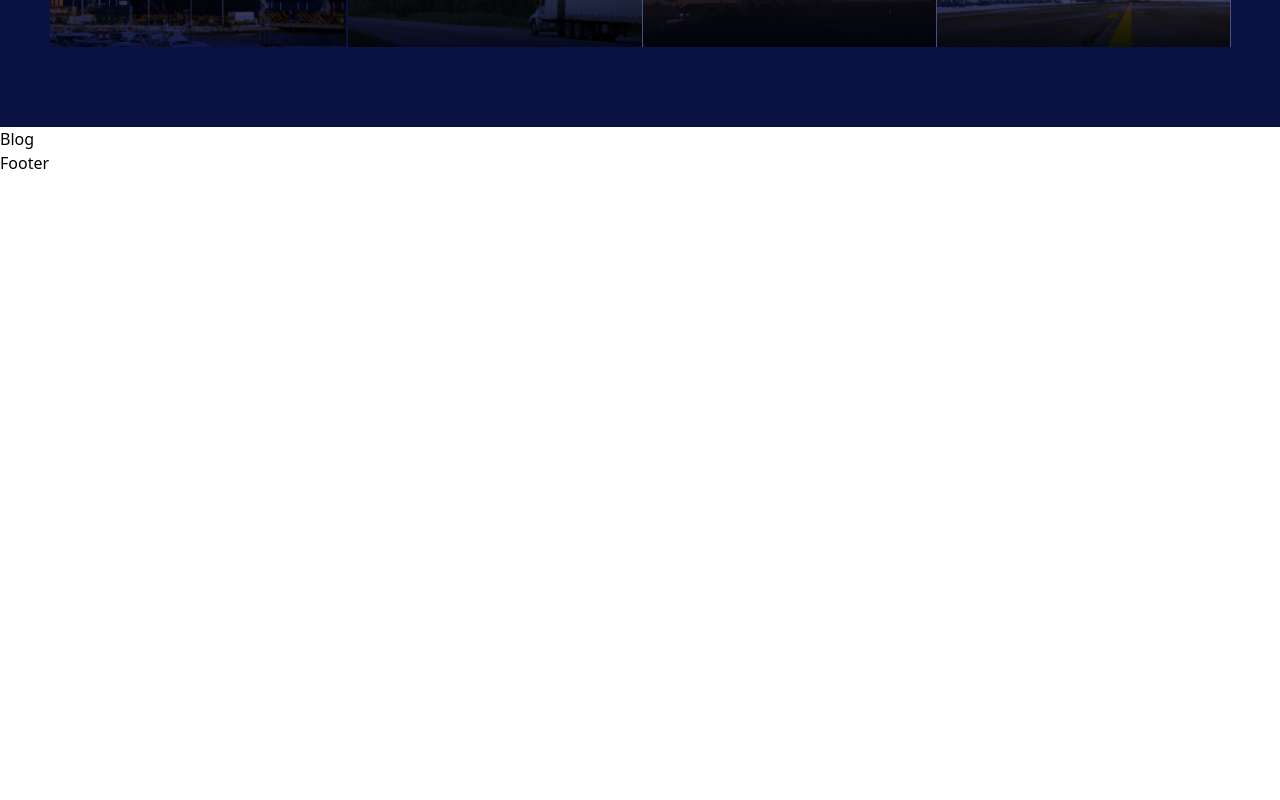
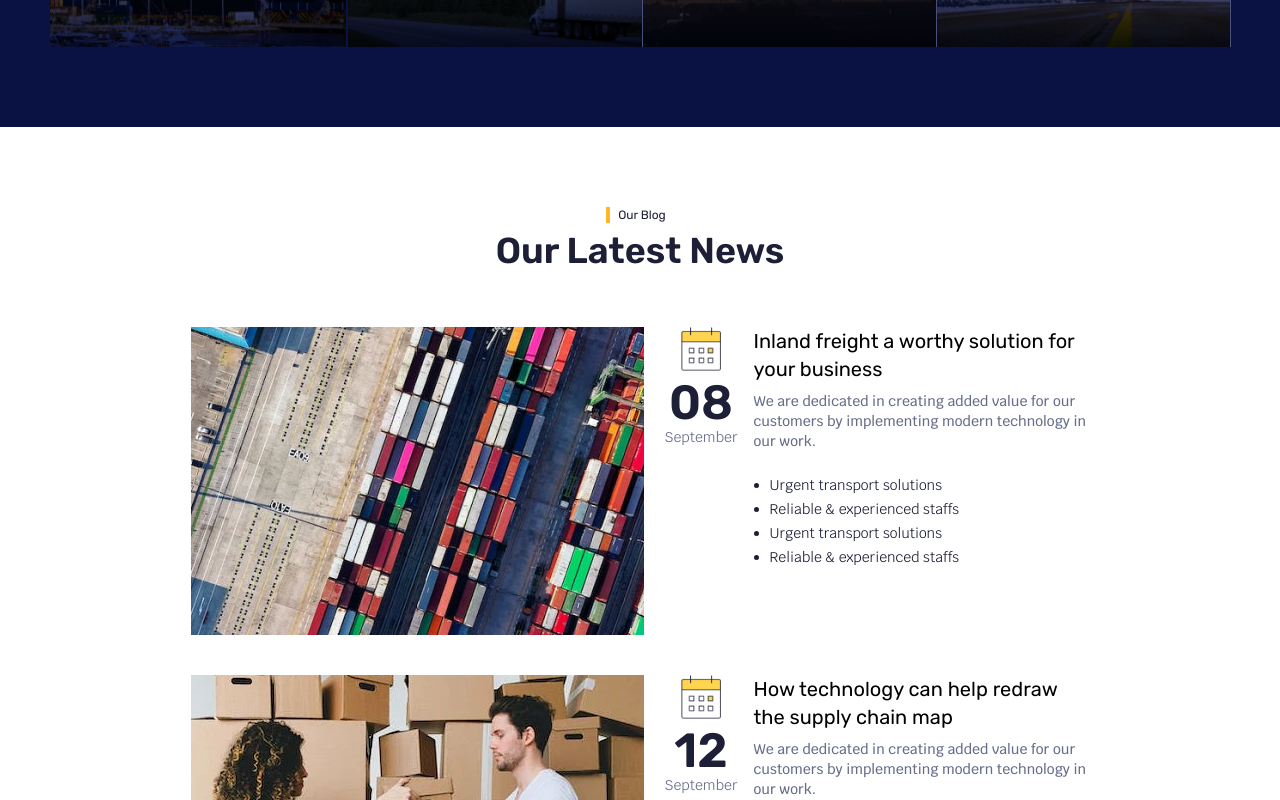
Before and after one commit to PrtHub/TransitFlow, a React (Vite) app: page / in a window 1280 px wide. Shown: the part 5900-6700 px from the top of the page. Before the commit the page ends 6075 px from the top, so only its background shows below. Built offline with nearby package versions, Linux system fonts and the light colour scheme; the HTML template or start-up script is replaced by a standard one.

Commit message:
Blog and BlogCard connect through props

```diff
--- a/src/assets/images/index.js
+++ b/src/assets/images/index.js
@@ -20,6 +20,7 @@ import client4 from './Client4.png'
 import broker from './broker.png'
 import business from './business.png'
 import Tech from './Tech.png'
+import calender from './calender.png'
 
 export {
     Banner,
@@ -42,5 +43,7 @@ export {
     client3,
     client4,
     broker,
-    Tech
+    Tech,
+    business,
+    calender
 }
--- /dev/null
+++ b/src/components/BlogCard.jsx
@@ -0,0 +1,42 @@
+/* eslint-disable react/prop-types */
+import { useState } from "react"
+import { calender } from "../assets/images"
+
+
+const BlogCard = ({ img, title, date}) => {
+    const[show, setShow] = useState(false)
+
+  return (
+    <>
+    <div className="flex flex-col md:flex-row items-center lg:items-start justify-center lg:justify-start gap-5 ">
+       <div className="w-full h-full sm:w-[453px] sm:h-[308px] relative">
+         <img src={img} alt="" className="w-full h-full object-contain z-0" onMouseOver={() => setShow(!show)} />
+         { show &&
+          <div className="w-[323px] h-[203px] m-auto bg-[#1C1F35] bg-opacity-90 z-10 absolute top-0 left-0 right-0 bottom-0 flex items-center justify-center text-white font-Krub cursor-pointer">Read More</div>
+         }
+       </div>
+       <div className="flex justify-start items-start gap-4">
+           <div className="flex flex-col justify-center items-center gap-2">
+               <img src={calender} alt="calender" className="w-8 h-9 md:w-9 md:h-10 lg:w-10 lg:h-11" />
+               <div className="flex flex-col items-center justify-center gap-0">
+                <p className="text-[#1C1F35] text-3xl md:text-4xl lg:text-5xl font-Rubik font-semibold">{date}</p>
+                <p className="text-[#666C89] text-sm font-Krub">September</p>
+               </div>
+           </div>
+           <div className="max-w-[335px] h-full flex flex-col justify-start items-start gap-2">
+               <h2 className="font-Rubik text-xl font-normal hover:text-[#FFBE34] cursor-pointer focus:text-[#FFBE34] transition-all duration-200">{title}</h2>
+               <p className="font-Krub font-medium text-[#666C89] text-sm">We are dedicated in creating added value for our customers by implementing modern technology in our work. </p>
+               <ul className="flex flex-col items-start gap-1 p-4 list-disc font-Krub text-[#1C1F35] text-sm">
+                <li>Urgent transport solutions</li>
+                <li>Reliable & experienced staffs</li>
+                <li>Urgent transport solutions</li>
+                <li>Reliable & experienced staffs</li>
+               </ul>
+           </div>
+       </div>
+    </div>
+    </>
+  )
+}
+
+export default BlogCard
--- a/src/components/index.js
+++ b/src/components/index.js
@@ -2,10 +2,12 @@ import Navbar from "./Navbar";
 import Header from "./Header";
 import ProjectCard from "./ProjectCard";
 import TeamCard from "./TeamCard";
+import BlogCard from "./BlogCard";
 
 export {
     Navbar,
     Header,
     ProjectCard,
-    TeamCard
+    TeamCard,
+    BlogCard
 }
--- a/src/container/Blog.jsx
+++ b/src/container/Blog.jsx
@@ -1,8 +1,28 @@
+import { Tech, broker, business } from "../assets/images"
+import { BlogCard } from "../components"
 
 
 const Blog = () => {
   return (
-    <div>Blog</div>
+    <>
+     <div className="w-full h-full bg-white">
+       <div className="w-full lg:w-[948px] h-full mx-auto flex flex-col items-center justify-between gap-10 sm:gap-14 py-20 px-7 xl:px-0 ">
+       <div className="flex flex-col items-center justify-center gap-2 font-Rubik ">
+            <p className="text-xs text-[#1C1F35] font-normal border-l-4 border-l-[#FFB629] px-2">
+              Our Blog
+            </p>
+            <h1 className="text-2xl md:text-3xl lg:text-4xl text-[#1C1F35] font-semibold">
+            Our Latest News
+            </h1>
+          </div>
+          <div className="w-full h-full flex flex-col items-center justify-center gap-10">
+            <BlogCard img={business} title="Inland freight a worthy solution for your business" date="08"/>
+            <BlogCard img={Tech} title="How technology can help redraw the supply chain map" date="12"/>
+            <BlogCard img={broker} title="Five things you should have ready for your broker" date="16"/>
+          </div>
+       </div>
+     </div>
+    </>
   )
 }
 
--- a/src/container/Contact.jsx
+++ b/src/container/Contact.jsx
@@ -47,7 +47,7 @@ const Contact = () => {
               </div>
             </div>
 
-            <div className="w-full flex items-start flex-col  justify-start gap-8 font-League">
+            <div className="w-full flex items-center md:items-start flex-col  justify-center gap-8 font-League">
               <form className="w-full grid grid-cols-1 xl:grid-cols-2 gap-8">
                 <input
                   type="text"
@@ -81,7 +81,7 @@ const Contact = () => {
                 className="w-full h-32 border-[1px] border-[#4E5683] bg-transparent outline-none placeholder:text-white text-white px-5 py-3 font-normal"
               ></textarea>
               <button
-                className="background text-[#23212A] font-Krub font-medium text-base px-5 py-3
+                className=" background text-[#23212A] font-Krub font-medium text-base px-5 py-3
                 "
               >
                 Submit Message{" "}
```
Also changed, not shown: src/assets/images/calender.png (added).
